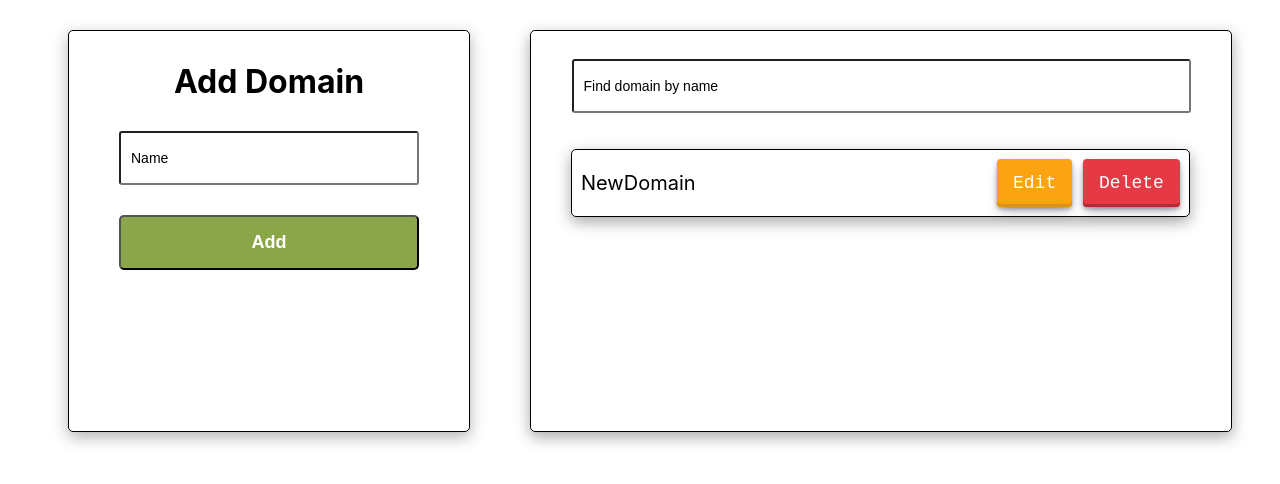
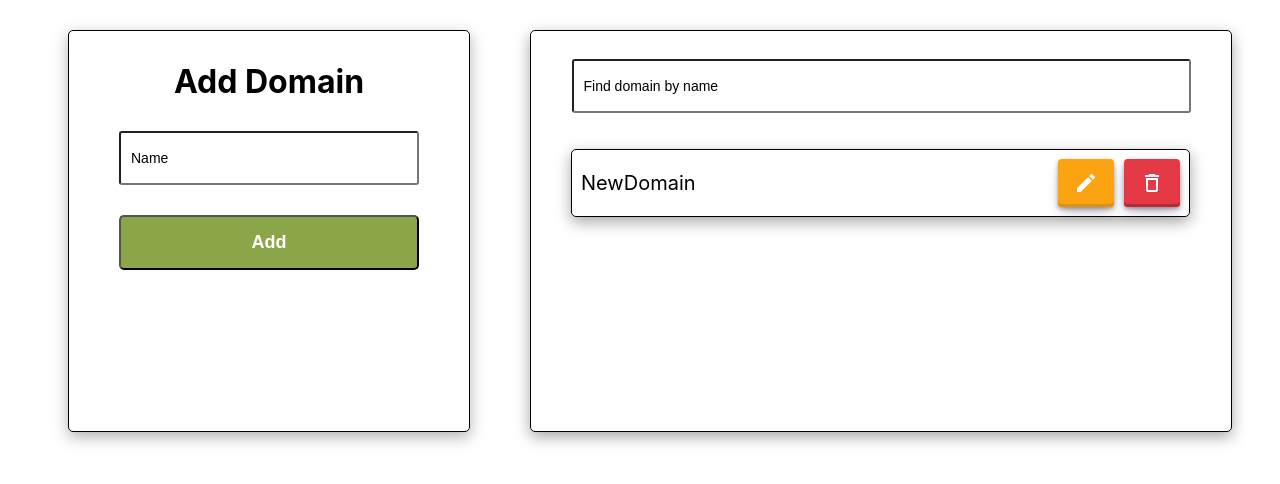
Before and after one commit to INRGI/CopyMaker, a React (Vite) app: page / in a window 1280 px wide. Shown: the top 484 px of the page. Built offline with nearby package versions, Linux system fonts and the light colour scheme.

Commit message:
add react icons

```diff
--- a/src/components/DomainList/DomainList.jsx
+++ b/src/components/DomainList/DomainList.jsx
@@ -7,6 +7,8 @@ import { Bounce, toast } from "react-toastify";
 import { deleteDomain } from '../../redux/domainSlice';
 import EditModal from "../EditModal/EditModal";
 import { useLocation } from "react-router-dom";
+import { MdModeEdit } from "react-icons/md";
+import { MdDeleteOutline } from "react-icons/md";
 
 const DomainList = () => {
     const visibleDomains = useSelector(selectVisibleDomains);
@@ -68,14 +70,14 @@ const DomainList = () => {
                                 <ButtonEdit type='button' name='edit'
                                 onClick={() => handleEditClick(domain)}
                                 >
-                                    Edit
+                                    <MdModeEdit  size={24}/>
                                 </ButtonEdit>
                                 <Button
                                     type='button'
                                     name='delete'
                                     onClick={() => handleDeleteClick(domain.id)}
                                 >
-                                    Delete
+                                    <MdDeleteOutline size={24}/>
                                 </Button>
                             </ButtonsContainer>
                         </Domain>
```
